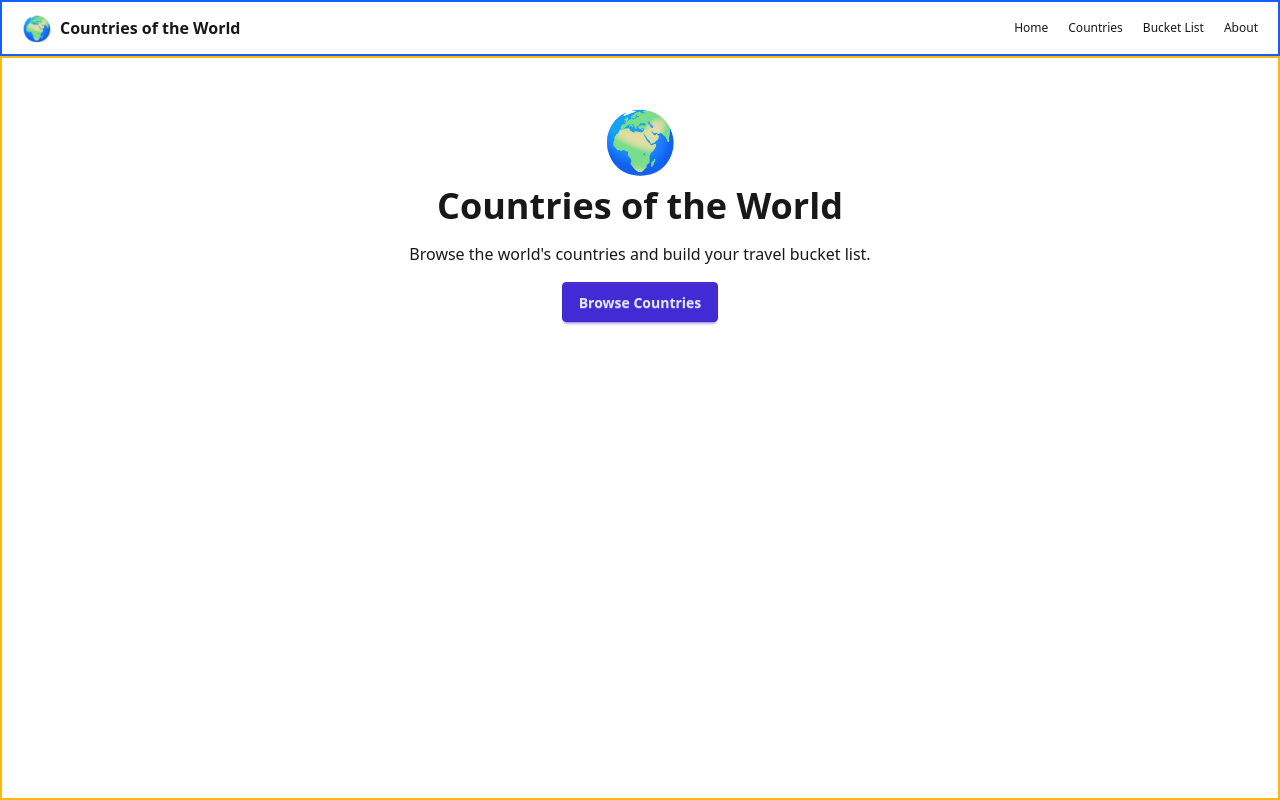
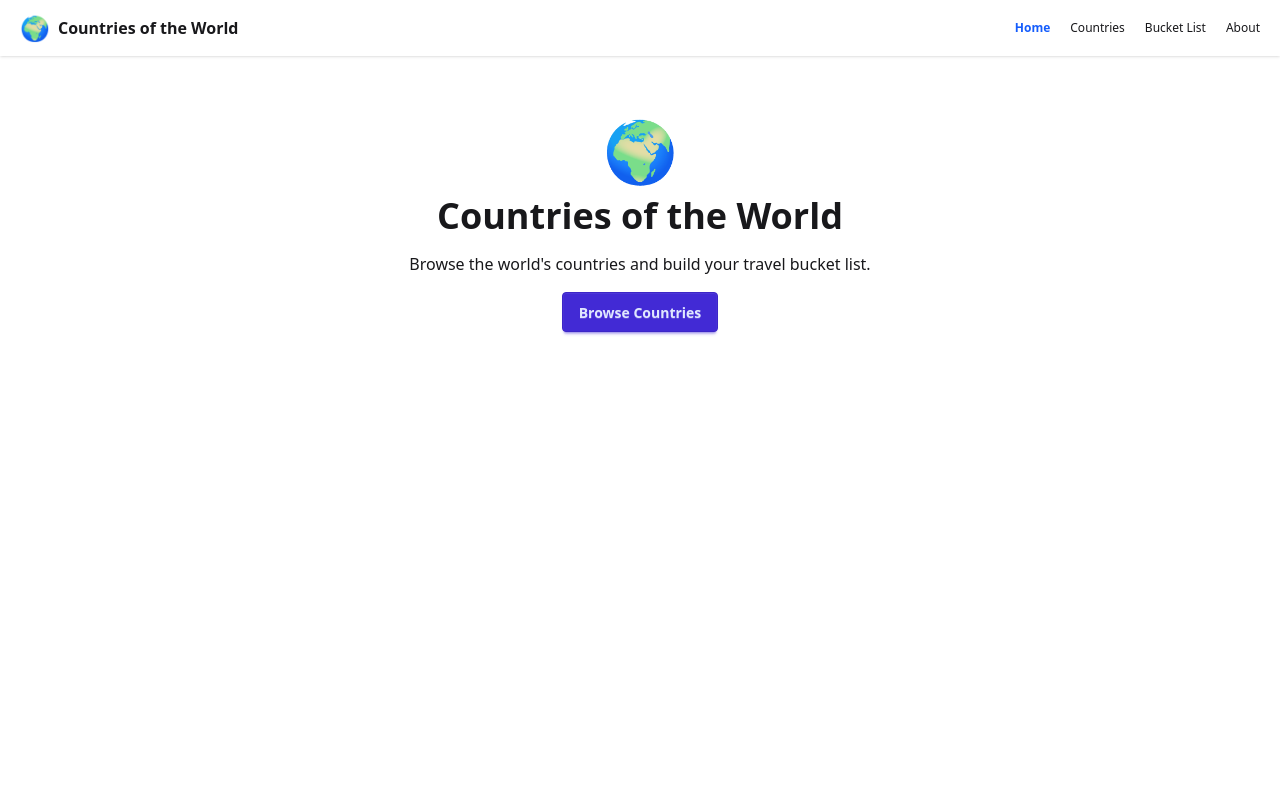
Before and after one commit to SykieMay/lab-act-countries, a React (Vite) app: page / in a window 1280 px wide. Built offline with nearby package versions, Linux system fonts and the light colour scheme.

Commit message:
Task 1: convert nav Links to NavLinks with active styling

```diff
--- a/src/components/Layout.jsx
+++ b/src/components/Layout.jsx
@@ -1,32 +1,48 @@
 // NOTE: The nav below uses <a href="…"> which triggers full page reloads.
-// Lab 07 asks you to install react-router and replace these with <Link>.
-import { Link,  Outlet } from "react-router";
+// Lab 07 asks you to install react-router and replace these with <NavLink>.
+import { NavLink,  Outlet } from "react-router";
 
 const Layout = () => {
   return (
     <div className="min-h-screen flex flex-col">
-      <nav className="h-14 flex items-center justify-between border-2 px-5 border-blue-600">
+      <nav className="h-14 flex items-center justify-between px-5 shadow">
         <div className="flex items-center gap-2">
           <span className="text-2xl">🌍</span>
           <span className="font-bold">Countries of the World</span>
         </div>
 
         <div className="flex gap-5">
-          <Link to="/">
-            <p className="text-[12px]">Home</p>
-          </Link>
-          <Link to="/countries">
-            <p className="text-[12px]">Countries</p>
-          </Link>
-          <Link to="/bucket-list">
-            <p className="text-[12px]">Bucket List</p>
-          </Link>
-          <Link to="/about">
-            <p className="text-[12px]">About</p>
-          </Link>
+          <NavLink to={"/"} end>
+            {({ isActive }) => (
+              <p className={`text-[12px] ${isActive ? "font-bold text-blue-600" : ""}`}>
+                Home
+              </p>
+            )}
+          </NavLink>
+          <NavLink to={"/countries"}>
+            {({ isActive }) => (
+              <p className={`text-[12px] ${isActive ? "font-bold text-blue-600" : ""}`}>
+                Countries
+              </p>
+            )}
+          </NavLink>
+          <NavLink to={"/bucket-list"}>
+            {({ isActive }) => (
+              <p className={`text-[12px] ${isActive ? "font-bold text-blue-600" : ""}`}>
+                Bucket List
+              </p>
+            )}
+          </NavLink>
+          <NavLink to={"/about"}>
+            {({ isActive }) => (
+              <p className={`text-[12px] ${isActive ? "font-bold text-blue-600" : ""}`}>
+                About
+              </p>
+            )}
+          </NavLink>
         </div>
       </nav>
-      <main className="flex-1 border-2 border-amber-400 p-3">
+      <main className="flex-1 p-6">
         <Outlet />
       </main>
     </div>
```
